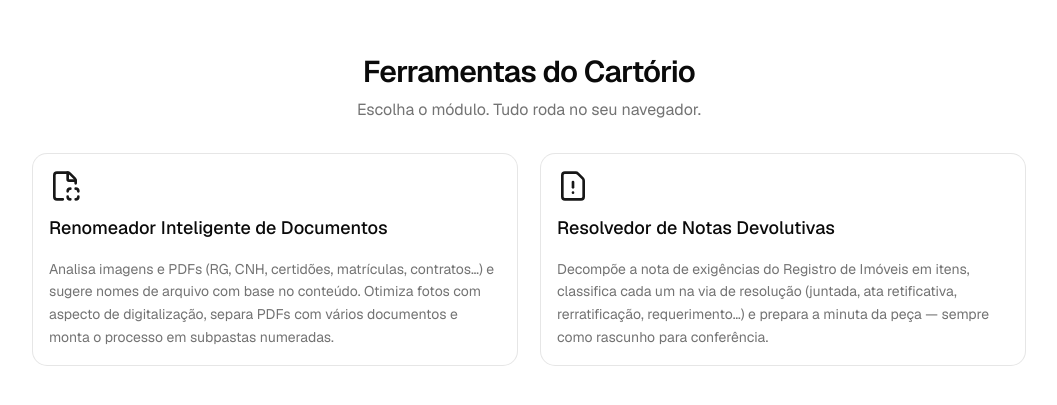
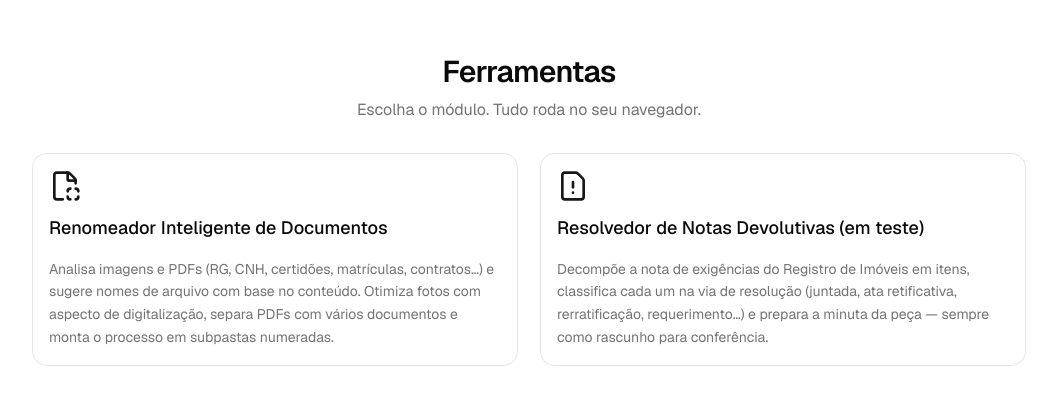
Before and after one commit to jgabrielfes/renomeador-inteligente, a Next.js app: page / in a window 1280 px wide. Shown: the part 191-596 px from the top of the page, without its empty margins (111-1168 px from the left). Built offline with nearby package versions, Linux system fonts and the light colour scheme.

Commit message:
chore: renomeia título da inicial para 'Ferramentas' e marca o resolvedor como '(em teste)'
Co-Authored-By: Claude Opus 5 <noreply@anthropic.com>
Claude-Session: https://claude.ai/code/session_019AF8cs5T1ZsTHr1myb7uDv

```diff
--- a/app/page.tsx
+++ b/app/page.tsx
@@ -20,7 +20,7 @@ const MODULOS = [
   {
     href: "/notas",
     icon: FileWarning,
-    titulo: "Resolvedor de Notas Devolutivas",
+    titulo: "Resolvedor de Notas Devolutivas (em teste)",
     descricao:
       "Decompõe a nota de exigências do Registro de Imóveis em itens, classifica cada um na via de resolução (juntada, ata retificativa, rerratificação, requerimento…) e prepara a minuta da peça — sempre como rascunho para conferência.",
   },
@@ -31,7 +31,7 @@ export default function Home() {
     <main className="mx-auto flex w-full max-w-5xl flex-1 flex-col justify-center gap-8 px-4 py-10">
       <header className="space-y-2 text-center">
         <h1 className="text-3xl font-semibold tracking-tight">
-          Ferramentas do Cartório
+          Ferramentas
         </h1>
         <p className="text-muted-foreground">
           Escolha o módulo. Tudo roda no seu navegador.
```
